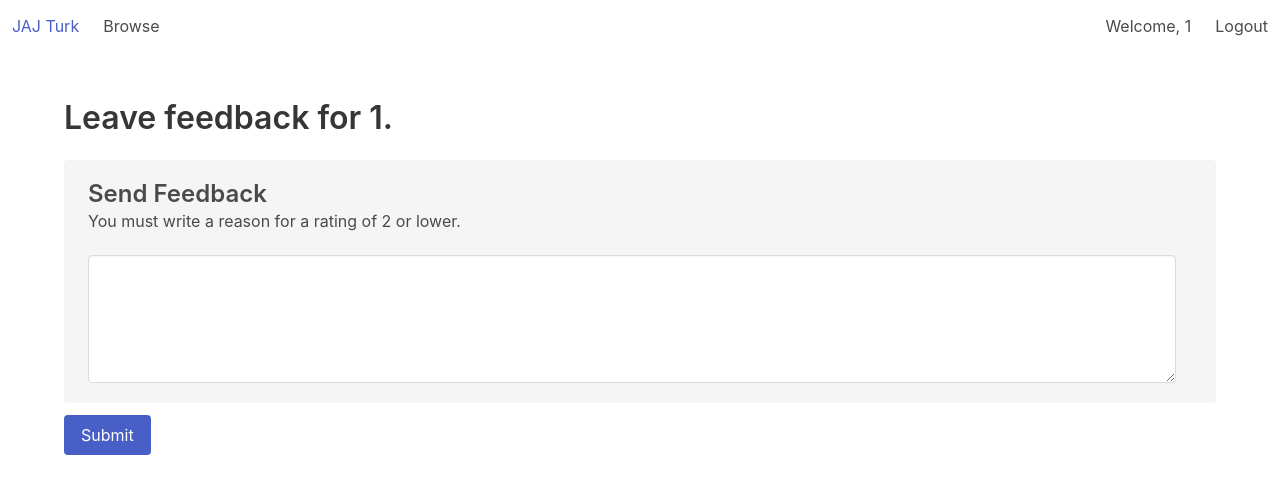
After one commit to ahalyasanjiv/turkSystem, a Flask app: page /bid/1/rating/1/message in a window 1280 px wide. The commit adds this page. Shown: the top 502 px of the page. Run offline with Flask 2, Linux system fonts and the light colour scheme; the visitor is signed in with stand-in values (Sample User, id 1); some libraries are stand-ins or nearby versions.

Commit message:
finished rating forms

```diff
--- a/database/Rating.csv
+++ b/database/Rating.csv
@@ -1 +1,4 @@
-demand_id, recipient, rater, rating, message
+demand_id,recipient,rater,rating,message
+1,hello,testuser0,4,
+1,hello,testuser0,3,
+1,hello,testuser0,1,fdsfds
--- a/forms.py
+++ b/forms.py
@@ -1,6 +1,6 @@
 from flask_wtf import FlaskForm
 from wtforms import StringField, PasswordField, RadioField, SubmitField, SelectField, TextAreaField, DateField, ValidationError, DecimalField, FileField
-from wtforms.validators import DataRequired, Email, Length, EqualTo
+from wtforms.validators import DataRequired, Email, Length, EqualTo, InputRequired
 from models import Applicant, Bid
 
 def validate_user_id(form,field):
@@ -139,19 +139,19 @@ class RatingForm(FlaskForm):
 	"""
 	Form for rating after a project is finished.
 	"""
-	rating = RadioField(label='Rating', id="rating",
+	rating = RadioField(label='Rating',
 		choices=[
 		(1,'<i class="fa fa-star" aria-hidden="true"></i><i class="fa fa-star-o" aria-hidden="true"></i><i class="fa fa-star-o" aria-hidden="true"></i><i class="fa fa-star-o" aria-hidden="true"></i><i class="fa fa-star-o" aria-hidden="true"></i>'),
 		(2,'<i class="fa fa-star" aria-hidden="true"></i><i class="fa fa-star" aria-hidden="true"></i><i class="fa fa-star-o" aria-hidden="true"></i><i class="fa fa-star-o" aria-hidden="true"></i><i class="fa fa-star-o" aria-hidden="true"></i>'),
 		(3,'<i class="fa fa-star" aria-hidden="true"></i><i class="fa fa-star" aria-hidden="true"></i><i class="fa fa-star" aria-hidden="true"></i><i class="fa fa-star-o" aria-hidden="true"></i><i class="fa fa-star-o" aria-hidden="true"></i>'),
 		(4, '<i class="fa fa-star" aria-hidden="true"></i><i class="fa fa-star" aria-hidden="true"></i><i class="fa fa-star" aria-hidden="true"></i><i class="fa fa-star" aria-hidden="true"></i><i class="fa fa-star-o" aria-hidden="true"></i>'),
 		(5,'<i class="fa fa-star" aria-hidden="true"></i><i class="fa fa-star" aria-hidden="true"></i><i class="fa fa-star" aria-hidden="true"></i><i class="fa fa-star" aria-hidden="true"></i><i class="fa fa-star" aria-hidden="true"></i>')],
-		validators=[DataRequired('Please give a rating.')], coerce=int)
+		coerce=int)
 	submit = SubmitField('Submit')
 
 class RatingMessageForm(FlaskForm):
 	"""
 	Form for sending message after a low rating.
 	"""
-	message = TextAreaField(label='Send Feedback', id="message", validators=[DataRequired('Please give a rating.')] )
+	message = TextAreaField(label='Send Feedback',validators=[InputRequired('Please enter a message.')] )
 	submit = SubmitField('Submit')
--- a/routes.py
+++ b/routes.py
@@ -4,8 +4,8 @@ import numpy as np
 from csv import reader
 import datetime
 from dateutil import parser
-from forms import SignupForm, LoginForm, DemandForm, BidForm, ApplicantApprovalForm, BecomeUserForm, JustifyDeveloperChoiceForm, ProtestForm, ProtestApprovalForm, SubmitSystemForm, RatingForm
-from models import User, Client, Developer, Applicant, Demand, Bid, BlacklistedUser, SuperUser, SystemWarning, Notification
+from forms import SignupForm, LoginForm, DemandForm, BidForm, ApplicantApprovalForm, BecomeUserForm, JustifyDeveloperChoiceForm, ProtestForm, ProtestApprovalForm, SubmitSystemForm, RatingForm, RatingMessageForm
+from models import User, Client, Developer, Applicant, Demand, Bid, BlacklistedUser, SuperUser, SystemWarning, Notification, Rating
 import helpers
 
 app = Flask(__name__)
@@ -429,11 +429,32 @@ def rating(demand_id, recipient):
         if request.method == "GET":
             return render_template("rating.html", form=form, recipient=recipient, demand_id = demand_id)
         elif request.method == "POST":
-            if form.validate():
-                return render_template('rating.html')
+            if form.rating.data <=2: #low rating
+                session['rating'] = form.rating.data
+                return redirect(url_for('ratingMessage', demand_id=demand_id, recipient=recipient))
+            elif form.rating.data == None:
+                return render_template('rating.html', form=form, recipient=recipient, demand_id=demand_id)
             else:
-                flash('fjefoei')
-                return render_template('rating.html', form=form, recipient=recipient, demand_id=demand_id)
+                #add to form data
+                Rating(demand_id, recipient, session['username'], form.rating.data)
+                return render_template('ratingFinished.html', recipient=recipient)
+
+@app.route("/bid/<demand_id>/rating/<recipient>/message", methods=["GET", "POST"])
+def ratingMessage(demand_id, recipient):
+    if 'username' not in session:
+        return redirect(url_for('login'))
+
+    if 'username' in session:
+        form = RatingMessageForm()
+        if request.method == "GET":
+            return render_template("ratingMessage.html", form=form, demand_id=demand_id, recipient=recipient)
+        elif request.method == "POST":
+            if form.message.validate(form):
+                Rating(demand_id, recipient, session['username'], session['rating'],form.message.data)
+                del session['rating']
+                return render_template('ratingFinished.html', recipient=recipient)
+            else:
+                return render_template("ratingMessage.html", form=form, demand_id=demand_id, recipient=recipient)
 
 @app.route("/createDemand", methods=['GET', 'POST'])
 def createDemand():
--- a/templates/rating.html
+++ b/templates/rating.html
@@ -4,7 +4,7 @@
 <section class="section">
 	<div class="container">
 		<h1 class="title">Leave feedback for {{ recipient }}. </h1>
-		<form method="POST" action="/bid/{{ demand_id }}/rating/{{ recipient }}">
+		<form method="POST" action="{{ url_for('rating', demand_id=demand_id, recipient=recipient) }}">
 			<div class="field">
 			<h2 class="title is-4">{{form.rating.label}}</h2>
 			{% for subfield in form.rating %}
@@ -22,8 +22,6 @@
 	            {% endfor %}
 			{% endif %}
 	    	</div>
-	    	<hr>
-
 	    	{{ form.submit(class="button is-link") }}
 
 		</form>
--- /dev/null
+++ b/templates/ratingMessage.html
@@ -0,0 +1,24 @@
+{% extends "base.html" %}
+
+{% block content %}
+<section class="section">
+	<div class="container">
+		<h1 class="title">Leave feedback for {{ recipient }}. </h1>
+		<form method="POST" action="">
+		 <div class="field notification">
+			<h2 class="title is-4">{{form.message.label}}</h2>
+			<p class="subtitle is-6">You must write a reason for a rating of 2 or lower.</p>
+			{% if form.message.errors %}
+			            {% for error in form.message.errors %}
+			              <p class="is-danger">{{ error }}</p>
+			            {% endfor %}
+			{% endif %}
+			<div class="control">
+			    {{ form.message(class_="textarea") }}
+			</div>
+		</div>
+		{{ form.submit(class="button is-link") }}
+	</form>
+	</div>
+</section>
+{% endblock %}
```
Also changed, not shown: models.py (+7 -0 lines), templates/ratingFinished.html (added, +11 -0 lines).
